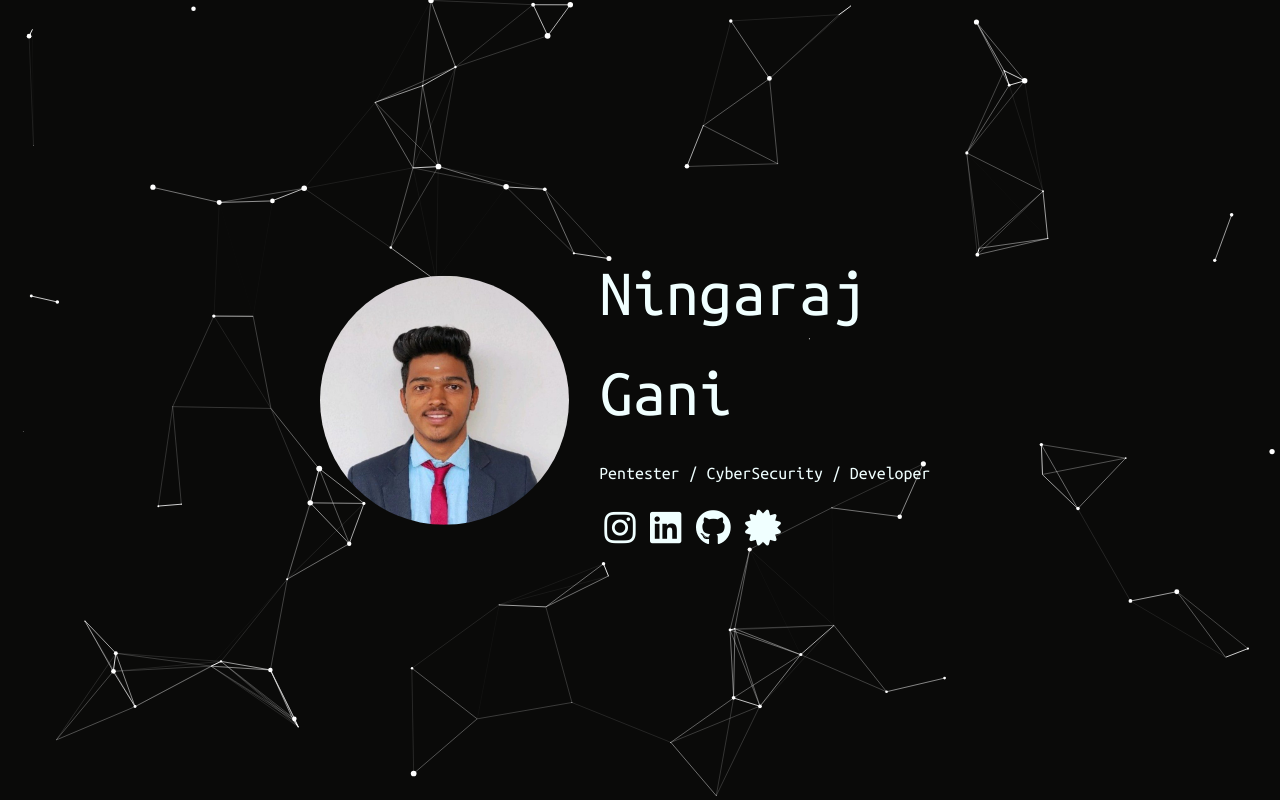
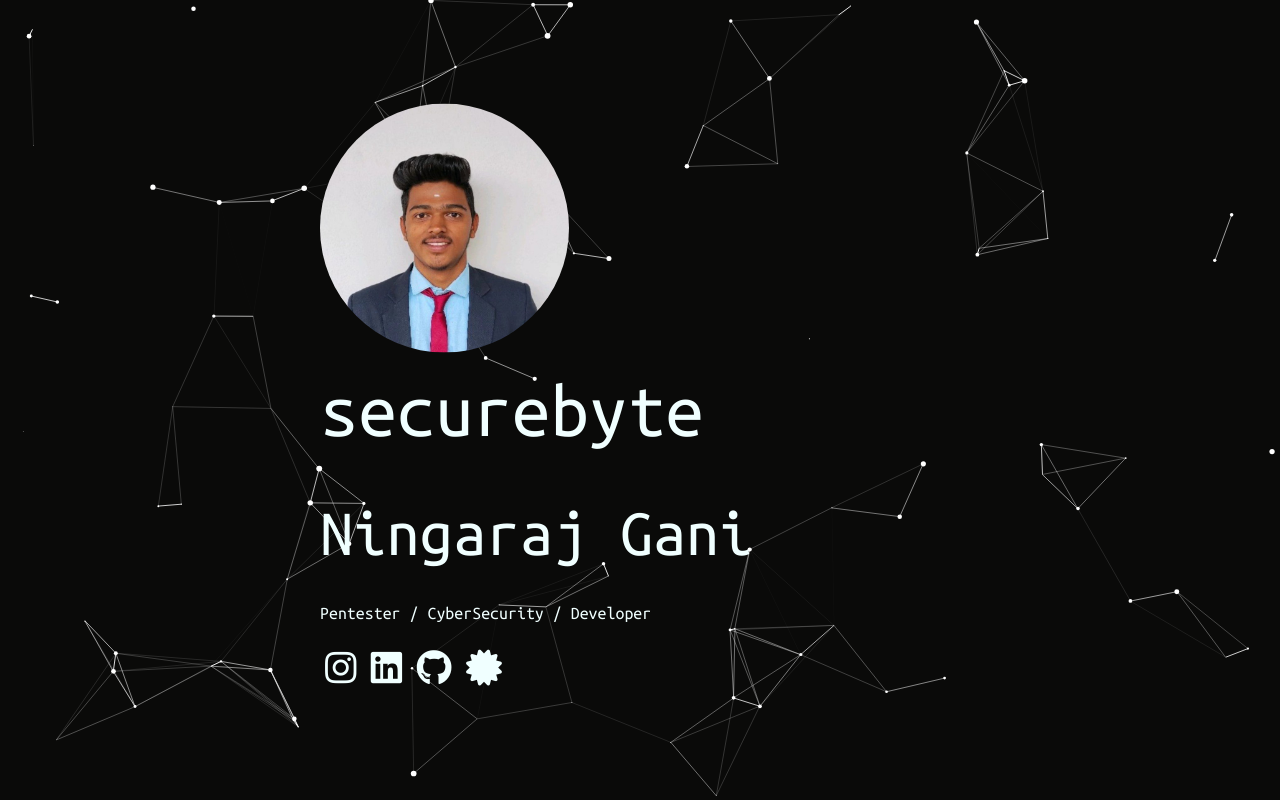
Before and after one commit to ningarajgani/mysite, a plain HTML site: page index.html in a window 1280 px wide. Drawn offline with nearby package versions, Linux system fonts and the light colour scheme; a web font is replaced by a local one.

Commit message:
Update index.html

```diff
--- a/index.html
+++ b/index.html
@@ -28,9 +28,9 @@
           <img class="image img-fluid" src="profile pic.jpeg" alt="AVs0x">
         </div>
         <div class="col-md">
-          <!-- <p class="header1">securebyte</p> -->
+          <p class="header1">securebyte</p>
           <p class="header3">Ningaraj Gani </p>
-          <!-- <script src="https://tryhackme.com/badge/696273"></script> -->
+          <script src="https://tryhackme.com/badge/2662593"></script>
           <p class="header2">Pentester / CyberSecurity / Developer</p>
 
 
```
